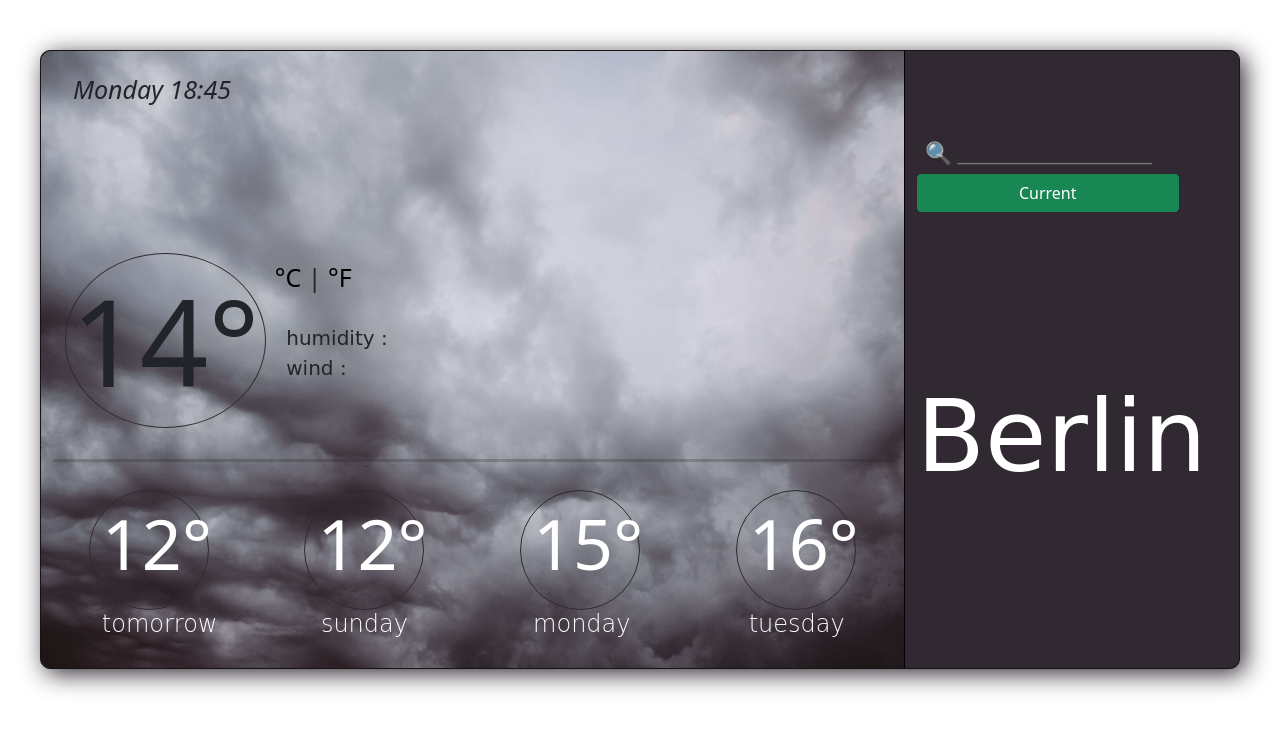
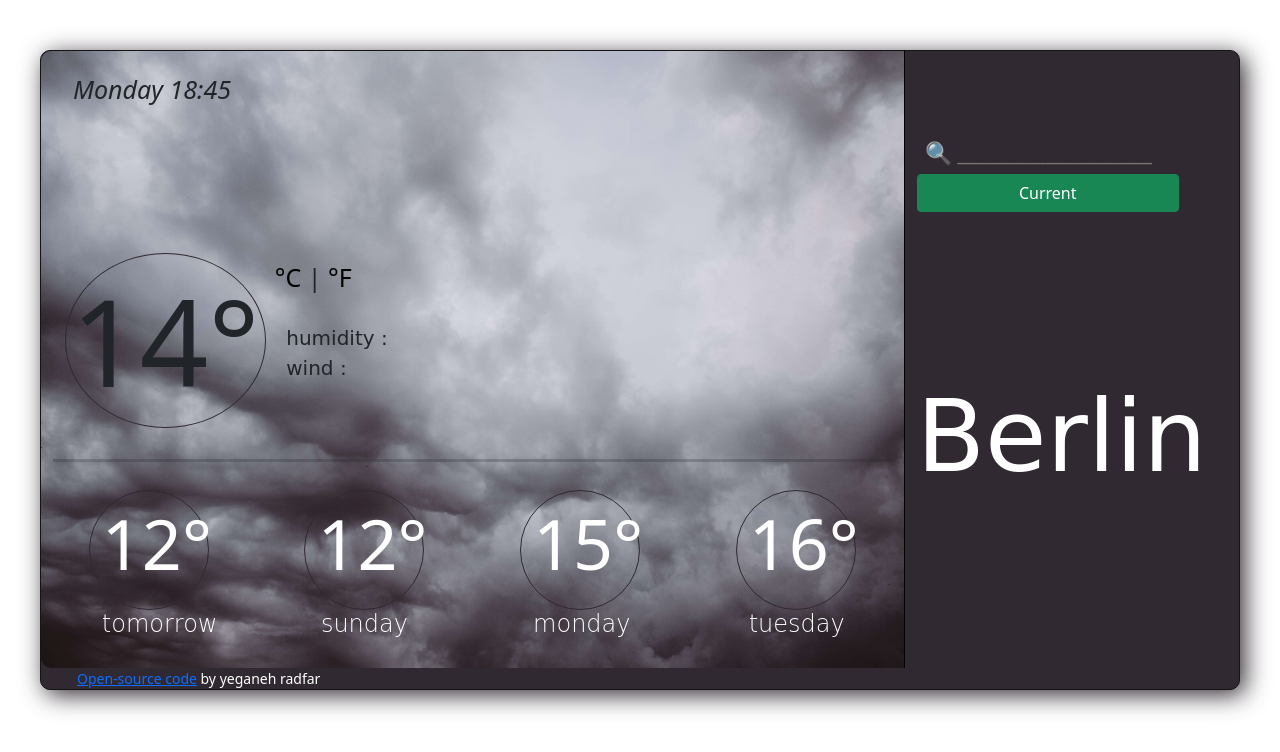
Before and after one commit to yeganehradfar/my-weather, a plain HTML site: page index.html in a window 1280 px wide. Drawn offline with nearby package versions, Linux system fonts and the light colour scheme; no server answers; a web font is replaced by a local one.

Commit message:
link github

```diff
--- a/index.html
+++ b/index.html
@@ -81,6 +81,7 @@
       </button>
         <div class="namecity"> Berlin</div>
       </div>
+      <small> <a href="https://github.com/yeganehradfar/my-weather"> Open-source code</a> by yeganeh radfar</small>
     </div>
   </section>
   <script src="src/index.js">
--- a/src/styles.css
+++ b/src/styles.css
@@ -62,6 +62,9 @@ section {
     width: 120px;
     height: 120px;
     font-weight: 100;
+  }
+  small{
+      color: #ffff;
   }
   .khat {
     top: 130px;
```
